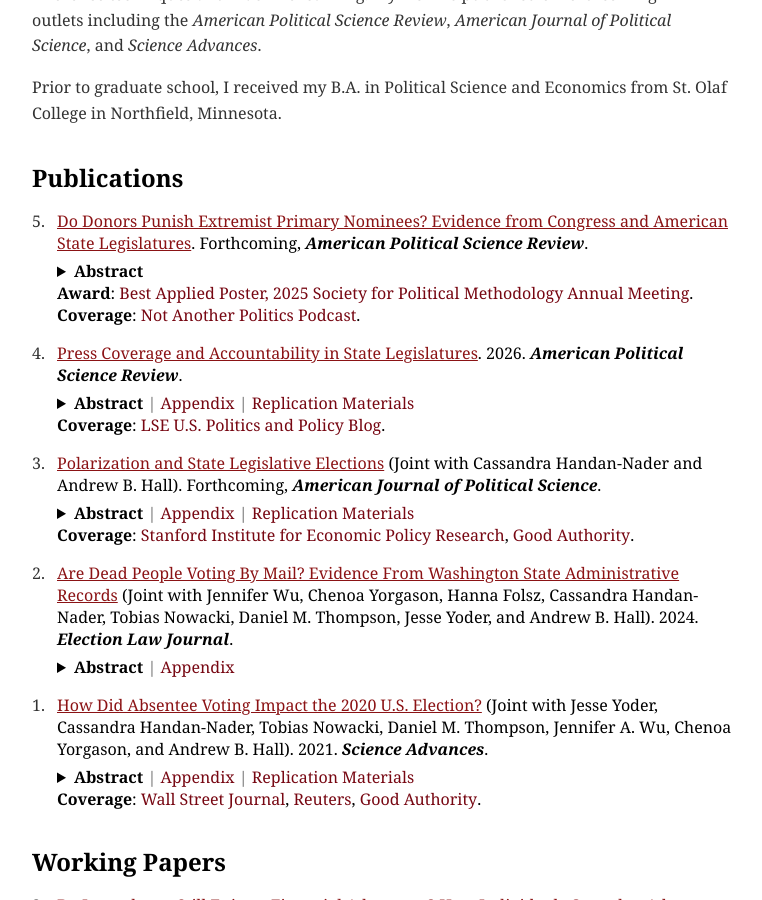
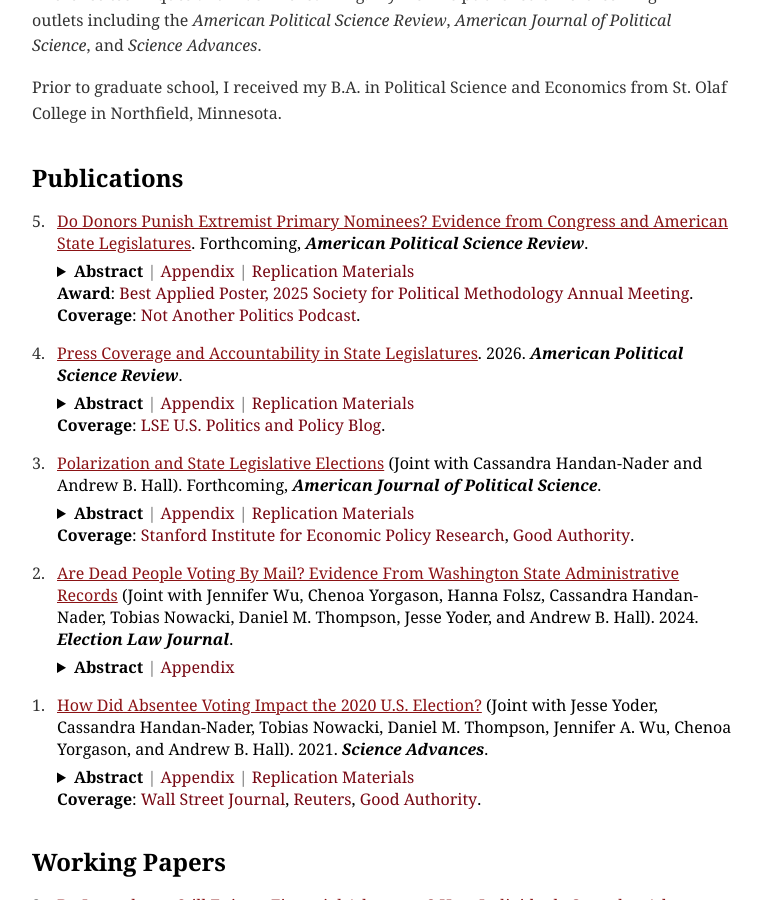
Before and after one commit to AndyMyersSkol/AndyMyersSkol.github.io, a Jekyll site: the page index.html, which Jekyll copies as it is, in a window 1280 px wide and 900 px high, scrolled down 329 px. Shown: the whole window, without its empty margins (258-1020 px from the left). Built offline with Jekyll 4.4.1, drawn with Linux system fonts in a browser that asks for light colours.

Commit message:
Update APSR

```diff
--- a/index.html
+++ b/index.html
@@ -63,6 +63,10 @@
             <details class="abstract-container">
                 <summary>
                     <span>Abstract</span>
+                    <span class="separator">|</span>
+                    <a href="/myers_extremist_nominee_fundraising_appendix.pdf" target="_blank" class="replication-link">Appendix</a>
+                    <span class="separator">|</span>
+                    <a href="https://dataverse.harvard.edu/citation?persistentId=doi:10.7910/DVN/PCPPHI" target="_blank" class="replication-link">Replication Materials</a>
                 </summary>
                 <p class="abstract-text">
 Fundraising is a critical element of legislative elections, yet problems of measurement and strategic candidate emergence have prevented researchers from evaluating how running extremist candidates affects parties’ fundraising prospects. This article combines an original candidate ideology scaling with a regression discontinuity design in primary elections in Congress, 1980–2022, and state legislatures, 1996–2022, to assess whether donors punish extremist nominees in general elections. I find that the ``coin-flip'' primary nomination of an extremist over a more-moderate opponent decreases their party’s share of general-election contributions by 7 percentage points in the median contest and 18–19 percentage points when the ideological contrast between candidates is largest. This financial penalty is larger among corporate PACs than individual donors and is driven symmetrically by donors withdrawing support from extremist nominees and rallying behind their opponents. Applying a complementary panel-based identification strategy, I replicate these core findings and further document that the financial penalty to extremist nominees has fallen by nearly half since 2000. Overall, these results show how general-election donors act as a marked, yet waning, moderating force in American politics when parties run extremist candidates.
```
